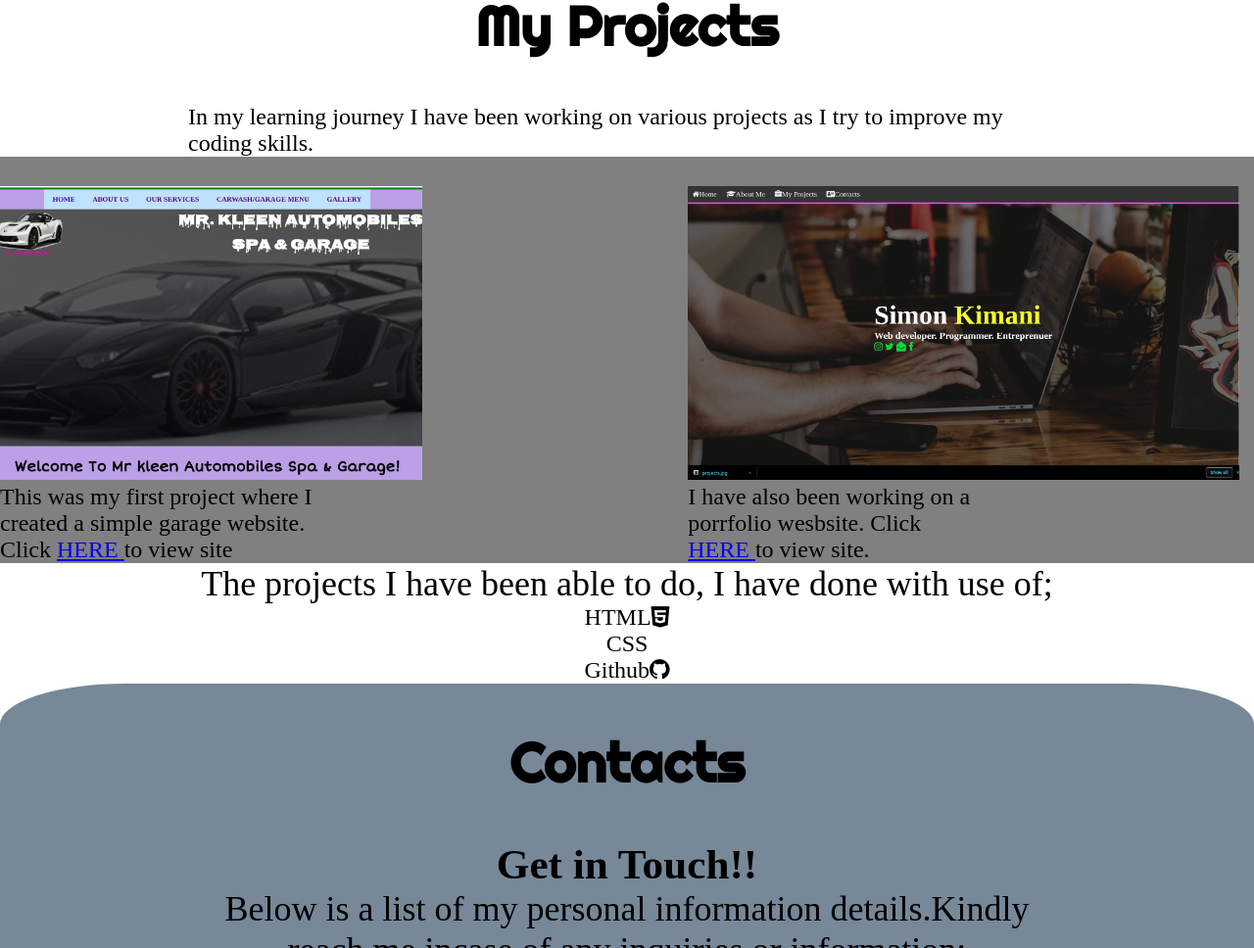
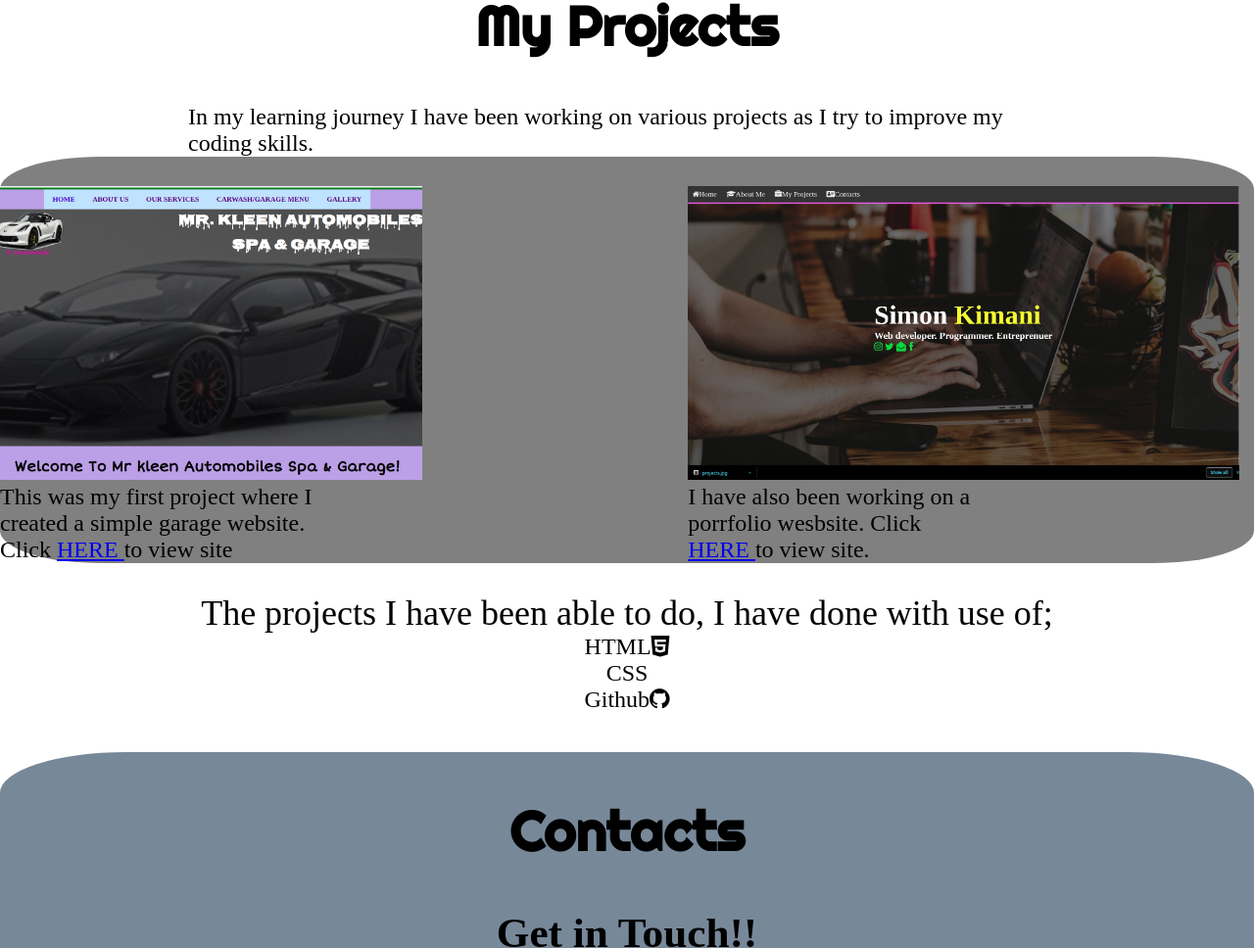
Before and after one commit to SkimaniKings/project2, a plain HTML site: page index.html in a window 1280 px wide. Shown: the part 1274-2242 px from the top of the page at 98% size. Drawn offline with Linux system fonts and the light colour scheme; some icons are missing.

Commit message:
commit changes

```diff
--- a/styles.css
+++ b/styles.css
@@ -129,6 +129,7 @@ figure {
   background-color: grey;
   display:flex;
   justify-content: space-between;
+  border-radius:8%;
 }
 figcaption {
   font-size:1.5em;
@@ -142,4 +143,6 @@ figcaption {
 .ttt {
   text-align: center;
   font-size:1.5em;
+  padding-top:30px;
+  padding-bottom:40px;
 }
```
